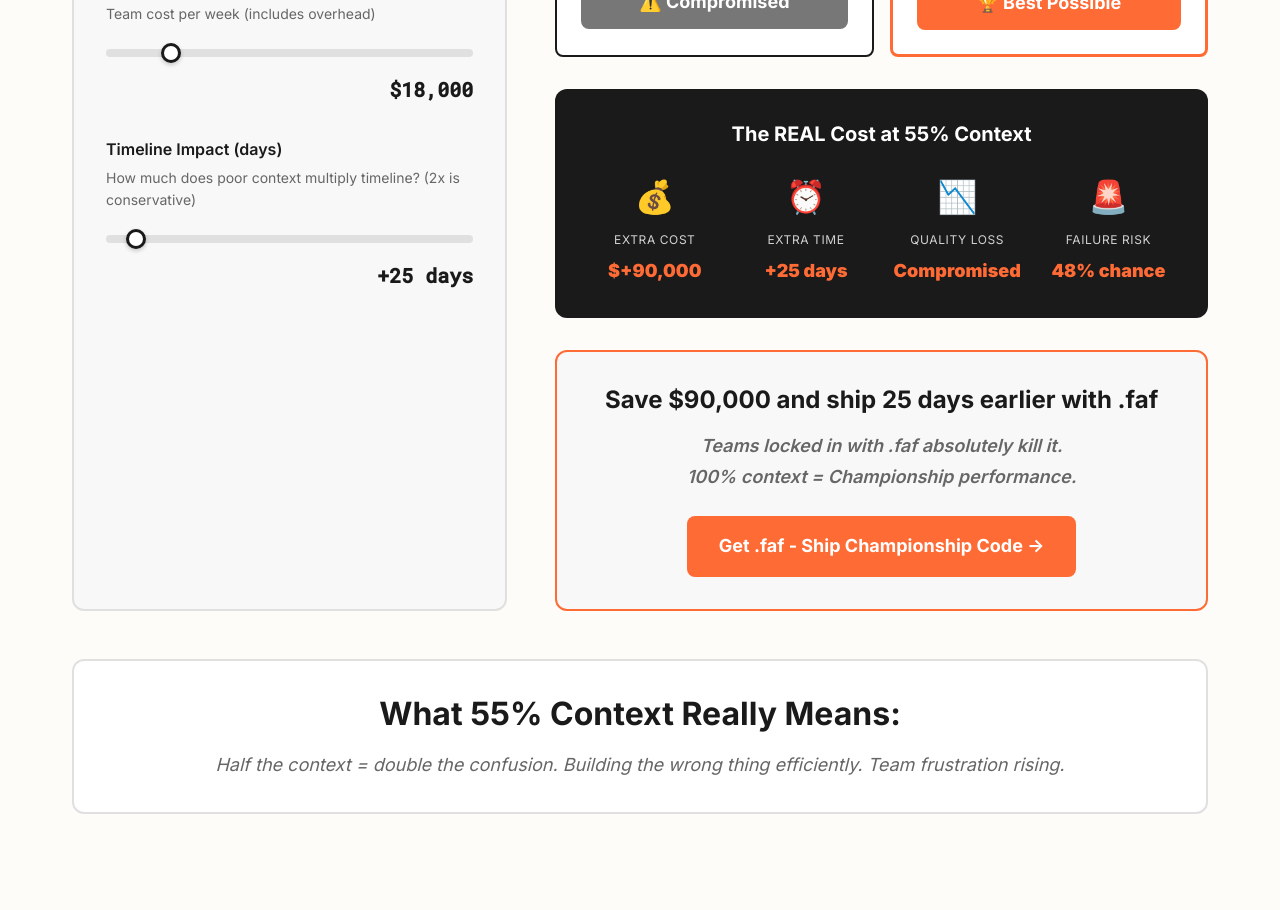
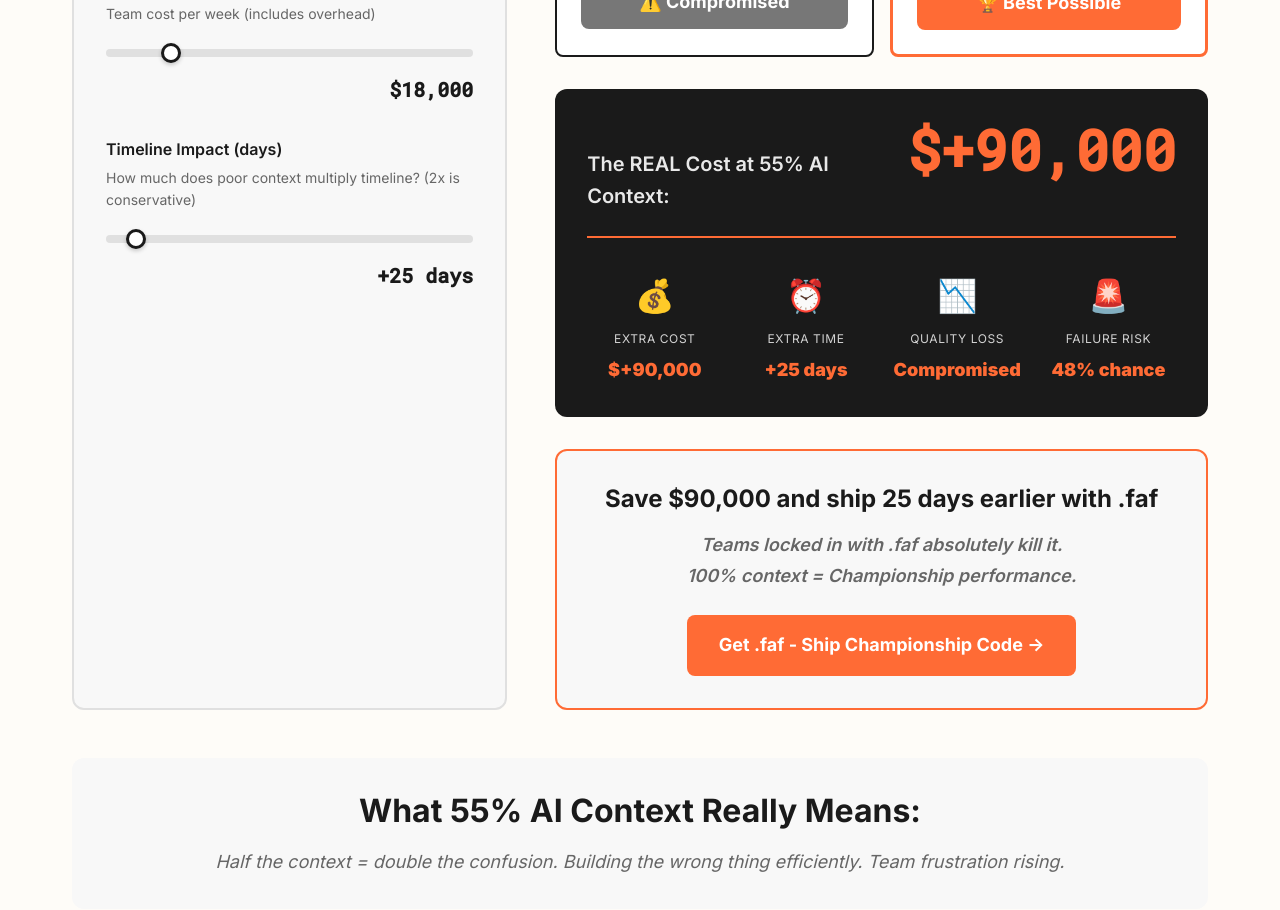
Before and after one commit to Wolfe-Jam/faf-one-svelte, a SvelteKit app: page /risk-assessment in a window 1280 px wide. Shown: the part 860-1770 px from the top of the page. Before the commit the page ends 1722 px from the top, so only its background shows below. Built offline with nearby package versions, Linux system fonts and the light colour scheme.

Commit message:
fix: Correct risk assessment page structure
- Move context-stories section outside of grid
- Fix div nesting issue causing layout problems
- Ensure proper two-column layout maintained

```diff
--- a/src/routes/risk-assessment/+page.svelte
+++ b/src/routes/risk-assessment/+page.svelte
@@ -185,7 +185,7 @@
 
 			<div class="comparison-grid">
 				<div class="comparison-card current">
-					<h3>Current State ({aiContext}% Context)</h3>
+					<h3>Current State ({aiContext}% AI Context)</h3>
 					<div class="stat-row">
 						<span class="label">Timeline:</span>
 						<span class="value bad">{actualDays} days</span>
@@ -208,7 +208,7 @@
 				</div>
 
 				<div class="comparison-card optimal">
-					<h3>With .faf (100% Context)</h3>
+					<h3>With .faf (100% AI Context)</h3>
 					<div class="stat-row">
 						<span class="label">Timeline:</span>
 						<span class="value good">{plannedDays} days ✅</span>
@@ -232,7 +232,10 @@
 			</div>
 
 			<div class="impact-summary">
-				<h3>The REAL Cost at {aiContext}% Context</h3>
+				<div class="cost-headline">
+					<span class="cost-label">The REAL Cost at {aiContext}% AI Context:</span>
+					<span class="cost-number">${costOverrun > 0 ? '+' + costOverrun.toLocaleString() : '0'}</span>
+				</div>
 				<div class="impact-grid">
 					<div class="impact-item">
 						<span class="impact-emoji">💰</span>
@@ -273,7 +276,7 @@
 	</div>
 
 	<div class="context-stories">
-		<h3>What {aiContext}% Context Really Means:</h3>
+		<h3>What {aiContext}% AI Context Really Means:</h3>
 		<div class="story-text">
 			{#if aiContext >= 90}
 				Building exactly what was designed. Team is in flow state. Shipping championship code.
@@ -579,10 +582,27 @@
 		margin-bottom: 2rem;
 	}
 
-	.impact-summary h3 {
-		margin: 0 0 1.5rem 0;
-		text-align: center;
+	.cost-headline {
+		display: flex;
+		align-items: baseline;
+		gap: 1rem;
+		margin-bottom: 2rem;
+		padding-bottom: 1.5rem;
+		border-bottom: 2px solid var(--faf-orange);
+	}
+
+	.cost-label {
 		font-size: 1.25rem;
+		font-weight: 600;
+		opacity: 0.9;
+	}
+
+	.cost-number {
+		font-size: 3.5rem;
+		font-weight: 900;
+		color: var(--faf-orange);
+		font-family: var(--font-mono);
+		line-height: 1;
 	}
 
 	.impact-grid {
@@ -654,12 +674,14 @@
 	}
 
 	.context-stories {
-		margin-top: 2rem;
+		margin-top: 3rem;
 		padding: 2rem;
-		background: white;
-		border: 2px solid #e0e0e0;
+		background: #f8f8f8;
 		border-radius: 12px;
 		text-align: center;
+		max-width: 1200px;
+		margin-left: auto;
+		margin-right: auto;
 	}
 
 	.context-stories h3 {
```
